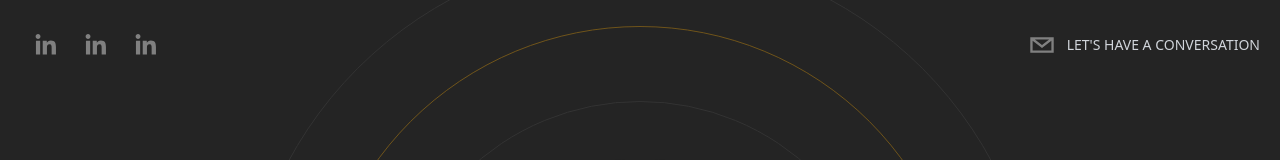
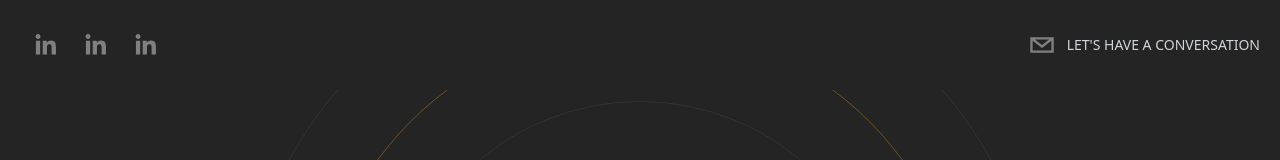
Before and after one commit to Ankit75124/portfolio, a Next.js app: page / in a window 1280 px wide. Shown: the top 160 px of the page. Built offline with nearby package versions, Linux system fonts and the light colour scheme.

Commit message:
Template Complete -1 commit

```diff
--- a/components/ContactMe.tsx
+++ b/components/ContactMe.tsx
@@ -30,7 +30,7 @@ function ContactMe({}: Props) {
         <div className="flex flex-col space-y-10">
             <h4 className="text-4xl font-semibold text-center">
                 Want to have conversation ? {" "}
-                <span className="underline decoration-[#F7AB0A]/50">Lets Talk</span>
+                <span className="underline decoration-[#F7AB0A]/50">{"Let's Talk"}</span>
             </h4>
 
             <div className="space-y-10">
--- a/components/Header.tsx
+++ b/components/Header.tsx
@@ -1,12 +1,13 @@
 import React from 'react'
 import {SocialIcon} from "react-social-icons";
 import {motion} from "framer-motion";
+import Link from 'next/link';
 
 type Props = {}
 
 export default function Header({}: Props) {
   return (
-    <header className="sticky top-0 p-5 flex items-start justify-between max-w-7xl mx-auto z-20 xl:items-center">
+    <header className="sticky top-0 p-5 flex items-start justify-between max-w-7xl mx-auto z-20 xl:items-center bg-[#242424] ">
     <motion.div
     initial={{
         x:-500,
@@ -44,6 +45,7 @@ export default function Header({}: Props) {
 
     </motion.div>
 
+    <Link href="#contact">
     <motion.div
     initial={{
         x:500,
@@ -69,6 +71,7 @@ export default function Header({}: Props) {
 
         <p className="uppercase hidden md:inline-flex text-sm text-gray=400">{"Let's Have a Conversation"}</p>
     </motion.div>
+    </Link>
      </header>
   )
 }
--- a/components/Projects.tsx
+++ b/components/Projects.tsx
@@ -25,7 +25,7 @@ export default function Projects({}: Props) {
 
         <Title name="Projects" />
 
-        <div className="relative w-full flex overflow-x-scroll overflow-y-hidden snap-x snap-mandatory z-20">
+        <div className="relative w-full flex overflow-x-scroll overflow-y-hidden snap-x snap-mandatory z-20 scrollbar-thin scrollbar-track-gray-400/20 scrollbar-thumb-[#F7AB0A]/80">
             {/* Projects */}
             {projects.map((project,i) =>(
                 <div className="w-screen flex-shrink-0 snap-center flex flex-col space-y-5 items-center justify-center p-20 md:p-44 h-screen">
--- a/components/WorkExperience.tsx
+++ b/components/WorkExperience.tsx
@@ -19,11 +19,11 @@ export default function WorkExperience({}: Props) {
         transition={{
             duration:1.2,
         }}
-    className="h-screen flex relative overflow-hidden flex-col text-left md:flex-row max-w-full px-10 justify-evenly mx-auto items-center">
+    className="h-screen flex relative overflow-hidden flex-col text-left md:flex-row max-w-full px-10 justify-evenly mx-auto items-center ">
 
         <Title name="Experience" />
 
-        <div className="w-full flex space-x-5 overflow-x-scroll p-10 snap-x snap-mandatory ">
+        <div className="w-full flex space-x-5 overflow-x-scroll p-10 snap-x snap-mandatory scrollbar-thin scrollbar-track-gray-400/20 scrollbar-thumb-[#F7AB0A]/80">
 
             <ExperienceCard />
             <ExperienceCard />
--- a/package.json
+++ b/package.json
@@ -26,6 +26,7 @@
     "eslint": "8.24.0",
     "eslint-config-next": "12.3.1",
     "postcss": "^8.4.17",
+    "tailwind-scrollbar": "^2.0.1",
     "tailwindcss": "^3.1.8",
     "typescript": "4.8.4"
   }
--- a/pages/index.tsx
+++ b/pages/index.tsx
@@ -12,7 +12,7 @@ import WorkExperience from '../components/WorkExperience'
 
 const Home: NextPage = () => {
   return (
-    <div className="bg-[rgb(36,36,36)] text-white h-screen snap-y snap-mandatory overflow-scroll z-0">
+    <div className="bg-[rgb(36,36,36)] text-white h-screen snap-y snap-mandatory z-0  overflow-y-scroll overflow-x-hidden scrollbar scrollbar-track-gray-400/20 scrollbar-thumb-[#F7AB0A]/80">
       <Head>
         <title>Ankit Portfolio</title>
 
--- a/tailwind.config.js
+++ b/tailwind.config.js
@@ -7,5 +7,7 @@ module.exports = {
   theme: {
     extend: {},
   },
-  plugins: [],
+  plugins: [
+    require('tailwind-scrollbar'),
+  ],
 }
```
Also changed, not shown: 1 other file (tests, documents, lock files or other folders).
